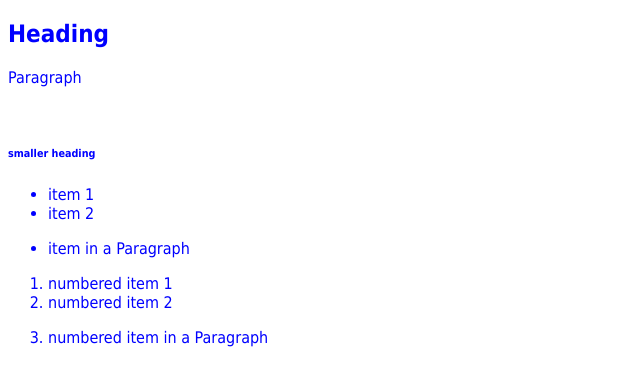
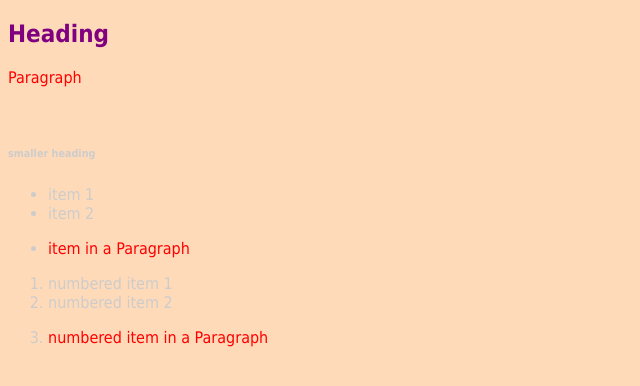
Before and after one commit to VogonPoetries/MyWeb, a plain HTML site: page index.html in a window 1280 px wide. Shown: the whole page, without its empty margins (0-640 px from the left). Drawn offline with Linux system fonts and the light colour scheme.

Commit message:
Update style.css

```diff
--- a/style.css
+++ b/style.css
@@ -1,10 +1,16 @@
 body
 {
   font-family: Tahoma, sans-serif;
-  color: blue;
+  color: #cccccc;
+  background-color: peachpuff;
+}
+
+h1
+{
+  color: purple;
 }
 
 p
 {
-  font-size:
+  color: red;
 }
```
